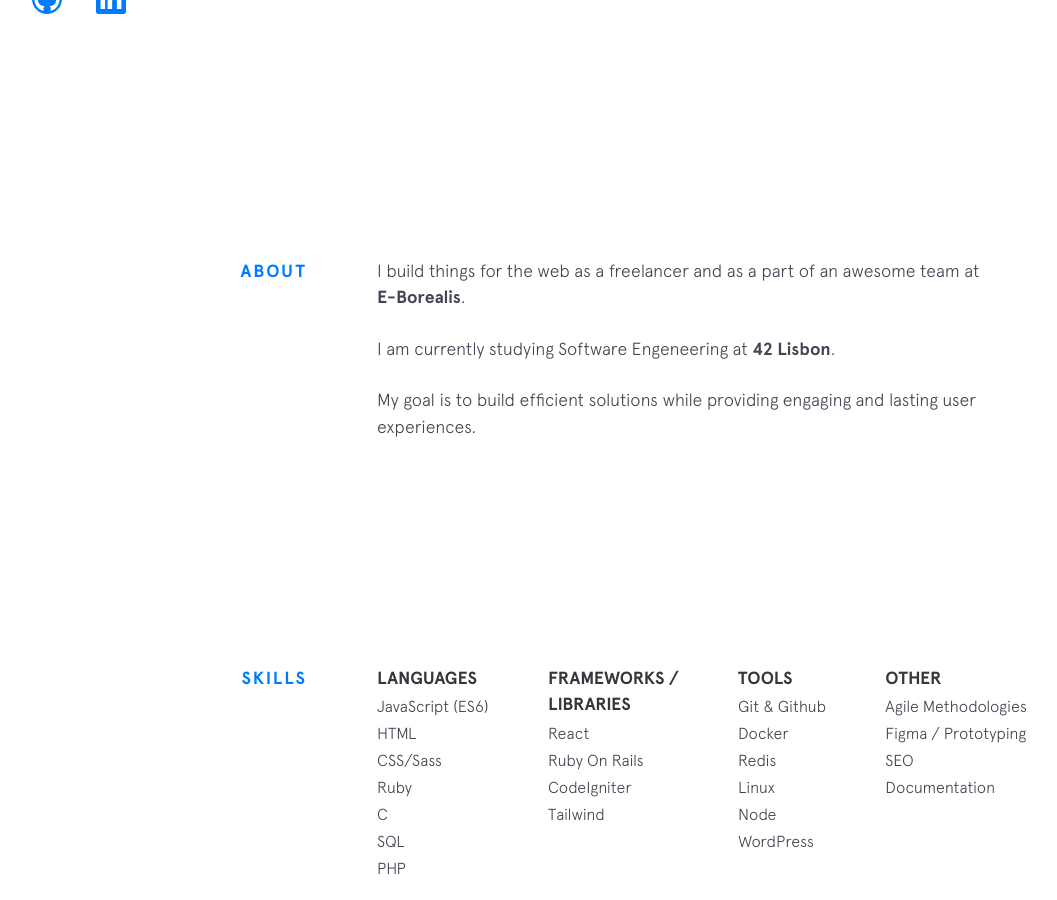
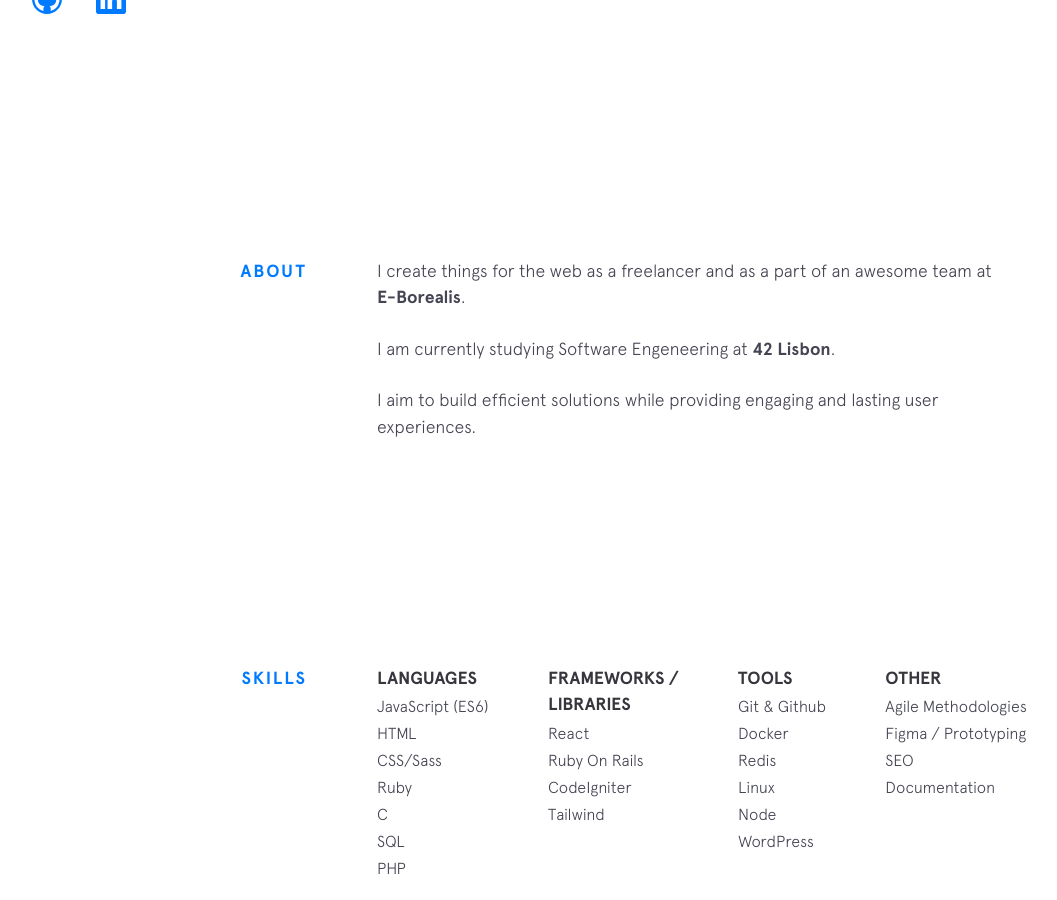
Before and after one commit to MrFacundo/mrfacundo.github.io, a Jekyll site: the page built from index.html, in a window 1280 px wide and 900 px high, scrolled down 742 px. Shown: the whole window, without its empty margins (83-1140 px from the left). Built offline with Jekyll 4.4.1, drawn with Linux system fonts in a browser that asks for light colours; nearby versions of some CDN libraries.

Commit message:
refactored featured

```diff
--- /dev/null
+++ b/_includes/_figure.html
@@ -0,0 +1,8 @@
+<figure class="project__pic {{ include.picClass }}">
+	<a href="{{ include.project.url }}" aria-label="Visit {{ include.project.name }}" target="_blank">
+	  <picture>
+		<source srcset="{{ site.baseurl }}/img/featured/{{ include.picName }}.webp" type="image/webp">
+		<img src="{{ site.baseurl }}/img/featured/{{ include.picName }}.png" alt="" />
+	  </picture>
+	</a>
+  </figure>
--- a/_includes/background.html
+++ b/_includes/background.html
@@ -2,7 +2,7 @@
   <div class="section__title">About</div>
   <div class="section__content">
     <p>
-      I build things for the web as a freelancer and as a part of an awesome team at <a class="underline-link"
+      I create things for the web as a freelancer and as a part of an awesome team at <a class="underline-link"
         href="https://www.e-borealis.com/" target="_blank">E-Borealis</a>.
     </p>
     <p>
@@ -11,7 +11,7 @@
 
     </p>
     <p>
-      My goal is to build efficient solutions while providing engaging and lasting user experiences.
+      I aim to build efficient solutions while providing engaging and lasting user experiences.
     </p>
   </div>
 </section>
--- a/_includes/featured-projects.html
+++ b/_includes/featured-projects.html
@@ -4,34 +4,13 @@
     {% for project in site.data.featured %}
     <div class="project {{ project.classname }}">
       {% if project.mobile_pic %}
-      <figure class="project__pic mobile">
-        <a href="{{ project.url }}" aria-label="Visit {{ project.name }}" target="_blank">
-          <picture>
-            <source srcset="{{ site.baseurl }}/img/featured/{{ project.mobile_pic }}.webp" type="image/webp">
-            <img src="{{ site.baseurl }}/img/featured/{{ project.mobile_pic }}.png" alt="" />
-          </picture>
-        </a>
-      </figure>
+      {% include _figure.html project=project picClass="mobile" picName=project.mobile_pic %}
       {% endif %}
       {% if project.desktop_pic %}
-      <figure class="project__pic desktop">
-        <a href="{{ project.url }}" aria-label="Visit {{ project.name }}" target="_blank">
-          <picture>
-            <source srcset="{{ site.baseurl }}/img/featured/{{ project.desktop_pic }}.webp" type="image/webp">
-            <img src="{{ site.baseurl }}/img/featured/{{ project.desktop_pic }}.png" alt="" />
-          </picture>
-        </a>
-      </figure>
+      {% include _figure.html project=project picClass="desktop" picName=project.desktop_pic %}
       {% endif %}
       {% if project.regular_pic %}
-      <figure class="project__pic regular">
-        <a href="{{ project.url }}" aria-label="Visit {{ project.name }}" target="_blank">
-          <picture>
-            <source srcset="{{ site.baseurl }}/img/featured/{{ project.regular_pic }}.webp" type="image/webp">
-            <img src="{{ site.baseurl }}/img/featured/{{ project.regular_pic }}.png" alt="" />
-          </picture>
-        </a>
-      </figure>
+      {% include _figure.html project=project picClass="regular" picName=project.regular_pic %}
       {% endif %}
       <figcaption class="project__caption">
         <div class="project__name">
@@ -43,114 +22,3 @@
     {% endfor %}
   </div>
 </section>
-
-
-<!-- <section class="section featured-projects">
-  <div class="section__title">Featured Projects</div>
-  <div class="section__content">
-    <div class="project foot11">
-      <figure class="project__pic desktop">
-        <a href="https://foot11.com/" aria-label="Visit Foot11" target="_blank">
-          <picture>
-            <source srcset="{{site.baseurl}}/img/featured/foot11/foot11_d.webp" type="image/webp">
-            <img src="{{site.baseurl}}/img/featured/foot11/foot11_d.png" alt=""/>
-          </picture>
-        </a>
-      </figure>
-      <figure class="project__pic mobile">
-        <a href="https://foot11.com/" aria-label="Visit Foot11" target="_blank">
-          <picture>
-            <source srcset="{{site.baseurl}}/img/featured/foot11/foot11_m.webp" type="image/webp">
-            <img src="{{site.baseurl}}/img/featured/foot11/foot11_m.png" alt="" />
-          </picture>
-        </a>
-      </figure>
-      <figcaption class="project__caption">
-        <div class="project__name">
-          <a href="https://foot11.com/" aria-label="Visit Foot11" target="_blank">Foot11</a>
-        </div>
-        <p>A football news website. Its content is created and stored via a headless CMS and retrieved by a front-end
-          built on a custom PHP framework.
-          <b>My role:</b> code optimization, implementing and mantaining front-end features and
-          components. WordPress themes and plug-in creation.
-        </p>
-      </figcaption>
-    </div>
-
-    <div class="project starmag">
-      <figure class="project__pic regular">
-        <a href="https://www.starmag.com/" aria-label="Visit Starmag" target="_blank">
-          <picture>
-            <source srcset="{{site.baseurl}}/img/featured/starmag/starmag.webp" type="image/webp">
-            <img src="{{site.baseurl}}/img/featured/starmag/starmag.jpg" alt="" />
-          </picture>
-        </a>
-      </figure>
-      <figure class="project__pic mobile">
-        <a href="https://www.starmag.com/" aria-label="Visit Starmag" target="_blank">
-          <picture>
-            <source srcset="{{site.baseurl}}/img/featured/starmag/starmag_d.webp" type="image/webp">
-            <img src="{{site.baseurl}}/img/featured/starmag/starmag_d.png" alt="" />
-          </picture>
-        </a>
-      </figure>
-      <figcaption class="project__caption">
-        <div class="project__name">
-          <a href="https://www.starmag.com/" aria-label="Visit Starmag" target="_blank">Starmag</a>
-        </div>
-        <p>An entertainment news website. <b>I handled</b> SEO, implementing and mantaining front-end
-          features
-          and components and project documentation.</p>
-      </figcaption>
-    </div>
-
-    <div class="project let">
-      <figure class="project__pic mobile">
-        <a href="https://lisboaemtango.pt/" aria-label="Visit Lisboa em Tango" target="_blank">
-          <picture>
-            <source srcset="{{site.baseurl}}/img/featured/let/let_m.webp" type="image/webp">
-            <img src="{{site.baseurl}}/img/featured/let/let_m.png" alt="" />
-          </picture>
-        </a>
-      </figure>
-      <figure class="project__pic desktop">
-        <a href="https://lisboaemtango.pt/" aria-label="Visit Lisboa em Tango" target="_blank">
-          <picture>
-            <source srcset="{{site.baseurl}}/img/featured/let/let_d.webp" type="image/webp">
-            <img src="{{site.baseurl}}/img/featured/let/let_d.png" alt="" />
-          </picture>
-        </a>
-      </figure>
-      <figcaption class="project__caption">
-        <div class="project__name">
-          <a href="https://lisboaemtango.pt/" aria-label="Visit Lisboa em Tango" target="_blank">Lisboa em Tango</a>
-        </div>
-        <p>A one-page website designed for a tango dancing school, built with React, Tailwind and Framer.
-          <b>My role:</b> Research, branding, prototyping and development. New challenges included implementing
-          animations, multi language functionality and email marketing integration.
-        </p>
-      </figcaption>
-    </div>
-    <div class="project metodo">
-      <figure class="project__pic regular">
-        <a href="https://maegatsbyportfoliomain48188.gatsbyjs.io/en/" aria-label="Visit Assisted Healing Method" target="_blank">
-          <picture>
-            <source srcset="{{site.baseurl}}/img/featured/metodo/msa_d.webp" type="image/webp">
-            <img src="{{site.baseurl}}/img/featured/metodo/msa_d.jpg" alt=""/>
-          </picture>
-        </a>
-      </figure>
-      <figcaption class="project__caption">
-        <div class="project__name">
-          <a href="https://maegatsbyportfoliomain48188.gatsbyjs.io/en/" aria-label="Visit Assisted Healing Method" target="_blank">Assisted Healing Method</a>
-        </div>
-        <p>
-          A single-page multilanguaje portfolio designed for a counselors, built with Gatsby and GSAP. <b>I
-            took care of</b> branding, prototyping, development, SEO and manteinance.
-        </p>
-      </figcaption>
-    </div>
-  </div>
-
-  </div>
-</section> -->
```
Also changed, not shown: README.md.
